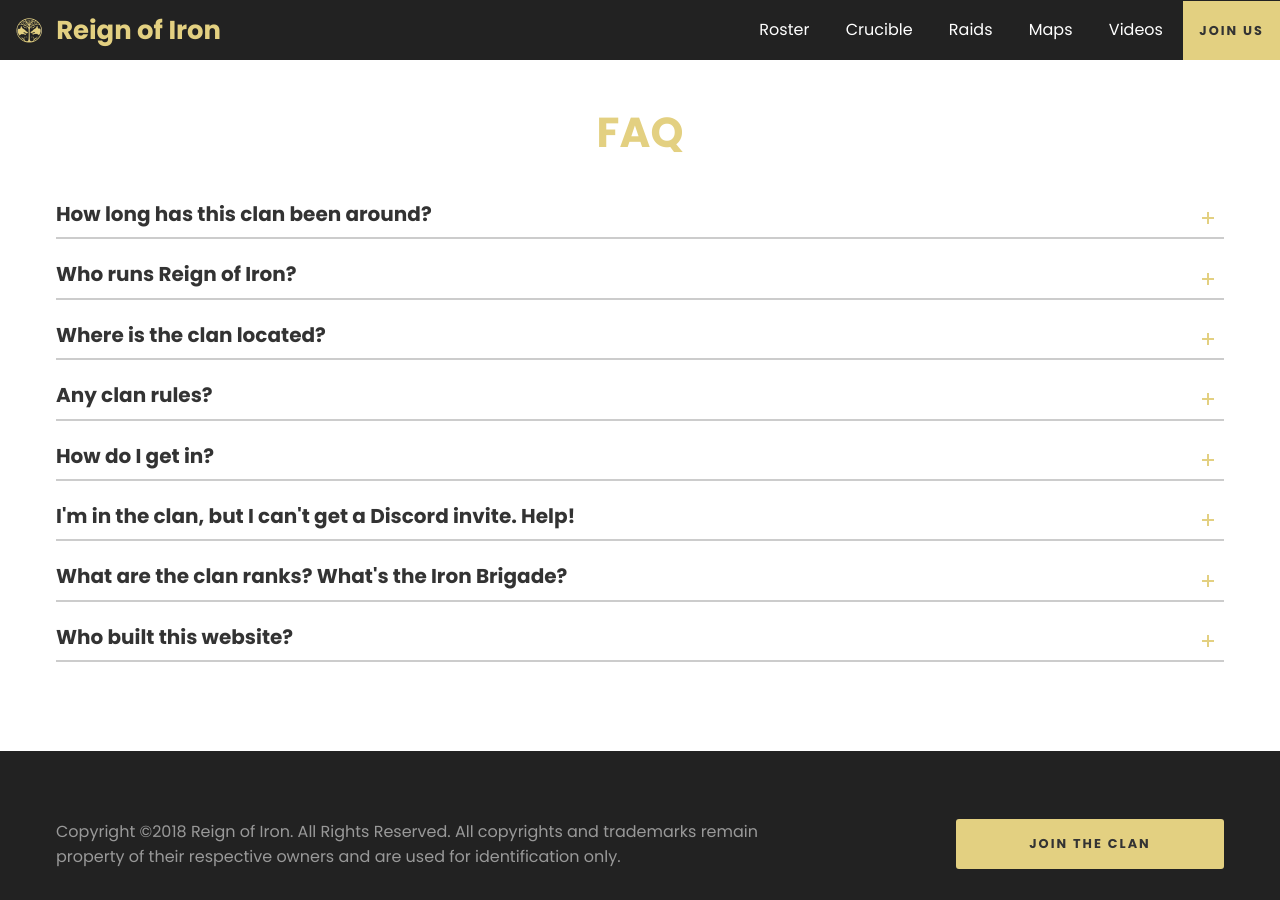
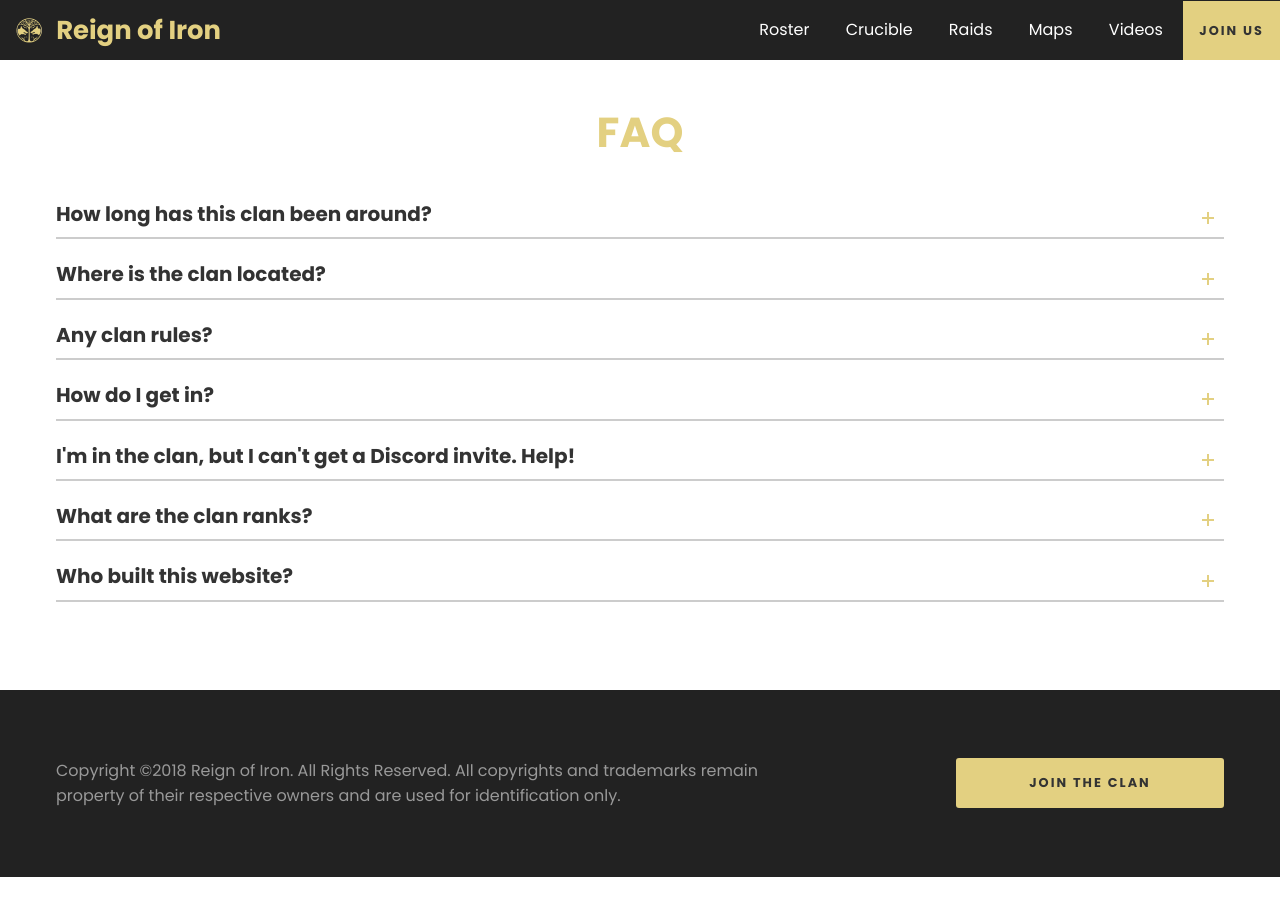
Before and after one commit to reignofiron/reignofiron.github.io, a Jekyll site: the page built from index.html, in a window 1280 px wide and 900 px high, scrolled down 1557 px. Built offline with Jekyll 4.4.1, drawn with Linux system fonts in a browser that asks for light colours; after the commit the page ends 2434 px from its top, so only the background shows below that.

Commit message:
Updated clan ranks/FAQ

```diff
--- a/_includes/js/brigade.js
+++ b/_includes/js/brigade.js
@@ -15,7 +15,6 @@
   'Visceral',
   'ZeroC00L',
   'SpaceCorgo',
-  'Iyekane',
   'Riperino',
   'razoredge',
   'JPo203',
@@ -26,5 +25,7 @@
   'TehMadBear',
   'Viper',
   'Walter',
-  'cjzilla'
+  'cjzilla',
+  'Archon',
+  'Wednesday',
 ]
--- a/assets/js/player.js
+++ b/assets/js/player.js
@@ -134,17 +134,17 @@
 					$('.hero#player-hero').css({
 						'background-image': 'url("https://bungie.net/img/UserThemes/' + banner + '/header.jpg")'
 					})
-					$('#player-title').text(name);
+					$('#player-title').text(blizzard);
 					$('.player-icon').attr({
 						'src': 'https://www.bungie.net' + icon
 					});
 					$('#player-join-date').text(joined.replace(/-/g, '/'));
 					switch(rank) {
 
-						case '3': $('#player-rank').text('Brigadier General').css('color', '#a95fb5');
+						case '3': $('#player-rank').text('Iron Lord').css('color', '#dac057');
 						break;
 
-						case '5': $('#player-rank').text('Iron Lord').css('color', '#dac057');
+						case '5': $('#player-rank').text('The Founder').css('color', '#dac057');
 						break;
 
 						case '2': if (checkName(name, brigade)) {
--- a/index.html
+++ b/index.html
@@ -51,12 +51,6 @@
         </div>
       </div>
       <div class="collapsible-section">
-        <h3 class="collapsible-title">Who runs Reign of Iron?</h3>
-        <div class="collapsible-section--content" style="display: none;">
-          <p>Reign of Iron is run and managed by <a href="/player/?bungieId=17106251&destinyId=4611686018470814535&joined=2017-12-23&rank=5" title="View CanisMajoris' player profile">CanisMajoris</a> and <a href="/player/?bungieId=13558558&destinyId=4611686018471659423&joined=2017-12-30&rank=3" title="View Kuro's player profile">Kuro</a>. CanisMajoris is the clan founder and top rank, and Kuro is the second in command and clan IT guy.</p>
-        </div>
-      </div>
-      <div class="collapsible-section">
         <h3 class="collapsible-title">Where is the clan located?</h3>
         <div class="collapsible-section--content" style="display: none;">
           <p>Reign of Iron is a primarily North American clan. We're not opposed to EU members, but you might have a harder time scheduling  with other members.</p>
@@ -80,23 +74,22 @@
         <h3 class="collapsible-title">I'm in the clan, but I can't get a Discord invite. Help!</h3>
         <div class="collapsible-section--content" style="display: none;">
           <p>Sorry about that! If you need a Discord invite, please contact <strong>CanisMajoris<span class="gold">#</span>9457</strong> or <strong>Kuro<span class="gold">#</span>9556</strong> directly on Discord and we'll get you added in.</p>
-          <a href="https://www.bungie.net/en/ClanV2/Chat?groupid=2974952" target="_blank" rel="noopener" class="button">Apply Now</a>
         </div>
       </div>
       <div class="collapsible-section">
-        <h3 class="collapsible-title">What are the clan ranks? What's the Iron Brigade?</h3>
+        <h3 class="collapsible-title">What are the clan ranks?</h3>
         <div class="collapsible-section--content" style="display: none;">
-          <p>Currently, there are five ranks in Reign of Iron: <strong>Iron Initiate</strong>, <strong>Iron Sentry</strong>, <strong>Iron Brigadier</strong>, <strong>Brigadier General</strong>, and <strong>Iron Lord</strong>.</p>
+          <p>Currently, there are five ranks in Reign of Iron: <strong>Iron Initiate</strong>, <strong>Iron Sentry</strong>, <strong>Honored Brigadier</strong>, <strong>Exalted Brigadier</strong>, and <strong>Iron Lord</strong>.</p>
           <h4>Iron Initiate <span style="display: inline-block; height: 10px; width: 10px; border-radius: 50%; background: #eee; margin-left: .6rem; vertical-align: middle;"></span></h4>
           <p>Iron Initiate is a trial-level rank that applies for the first week of membership, restricting some of your permissions in Discord. Barring anything out of the ordinary, Iron Initiates become Iron Sentries after one week.</p>
           <h4>Iron Sentry <span style="display: inline-block; height: 10px; width: 10px; border-radius: 50%; background: #72c173; margin-left: .6rem; vertical-align: middle;"></span></h4>
-          <p>Iron Sentry is the entry level clan rank. Sentries are active members who are here to hang out, have fun, make friends, and work on getting better and eventually become Iron Brigadiers.</p>
-          <h4>Iron Brigadier <span style="display: inline-block; height: 10px; width: 10px; border-radius: 50%; background: #6cbdd1; margin-left: .6rem; vertical-align: middle;"></span></h4>
-          <p>The Iron Brigade is the elite rank of guardians in Reign of Iron. They have put in the time to rise above the rest in PvP, raids, Nightfalls, etc. Though promotions are handled on a case-by-case basis, Brigadiers generally have a >1.0 base K/D, several raid completions, and act as mentors to Iron Sentries.</p>
-          <h4>Brigadier General <span style="display: inline-block; height: 10px; width: 10px; border-radius: 50%; background: #a95fb5; margin-left: .6rem; vertical-align: middle;"></span></h4>
-          <p>Brigadier Generals are leadership in Reign of Iron. Brigadier Generals are highly accomplished players and distinguished leaders who work directly with the Iron Lord to help manage the clan and improve membership experience overall.</p>
+          <p>Iron Sentry is the entry level clan rank. Sentries are active members who are here to hang out, have fun, and make friends while working on getting better, eventually becoming an Honored Brigadier.</p>
+          <h4>Honored Brigadier <span style="display: inline-block; height: 10px; width: 10px; border-radius: 50%; background: #6cbdd1; margin-left: .6rem; vertical-align: middle;"></span></h4>
+          <p>Honored Brigadiers are guardians a cut above. This is a stat based rank, with standards drawn by averaging the statistics of the Iron Lords. Honored Brigadiers have a PvP <a title="(Kills + (Assists/2))/Deaths">KDA</a> of 1.50 or better, <em>or</em> at PvE KD of 20.0 or better.</p>
+          <h4>Exalted Brigadier <span style="display: inline-block; height: 10px; width: 10px; border-radius: 50%; background: #a95fb5; margin-left: .6rem; vertical-align: middle;"></span></h4>
+          <p>Exalted Brigadiers are the elite of Reign of Iron, whose time dedicated to the game shows in their accomplishments. These guardians are our Trials of the Nine veterans and raid sherpas. Exalted Brigadiers have a PvP <a title="(Kills + (Assists/2))/Deaths">KDA</a> of 1.50 or better, <em>or</em> a PvE Raid/Strike average KD of 20.0 or better.</p>
           <h4>Iron Lord <span style="display: inline-block; height: 10px; width: 10px; border-radius: 50%; background: #dac057; margin-left: .6rem; vertical-align: middle;"></span></h4>
-          <p>The Iron Lord is a lone rank reserved for the clan founder, <strong>CanisMajoris</strong>. The Iron Lord makes all final decisions related to the clan, plain and simple.</p>
+          <p>Iron Lords are members who have played a special role in founding and forming Reign of Iron. The Iron Lords have stuck with the game and the clan through the best and worst of Destiny 2, all while fostering community, recruiting, and actively working to improve membership experience for everyone.</p>
         </div>
       </div>
       <div class="collapsible-section">
```
Also changed, not shown: 9 other files.
